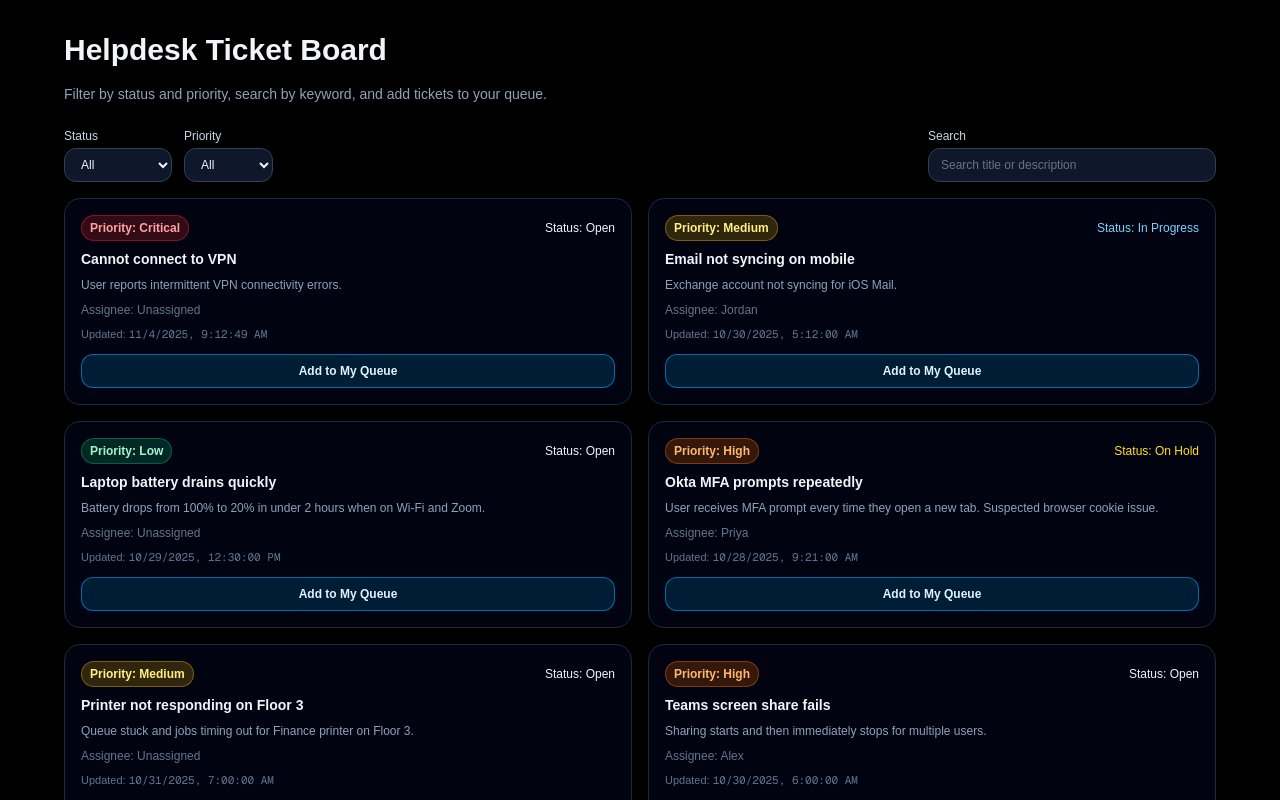
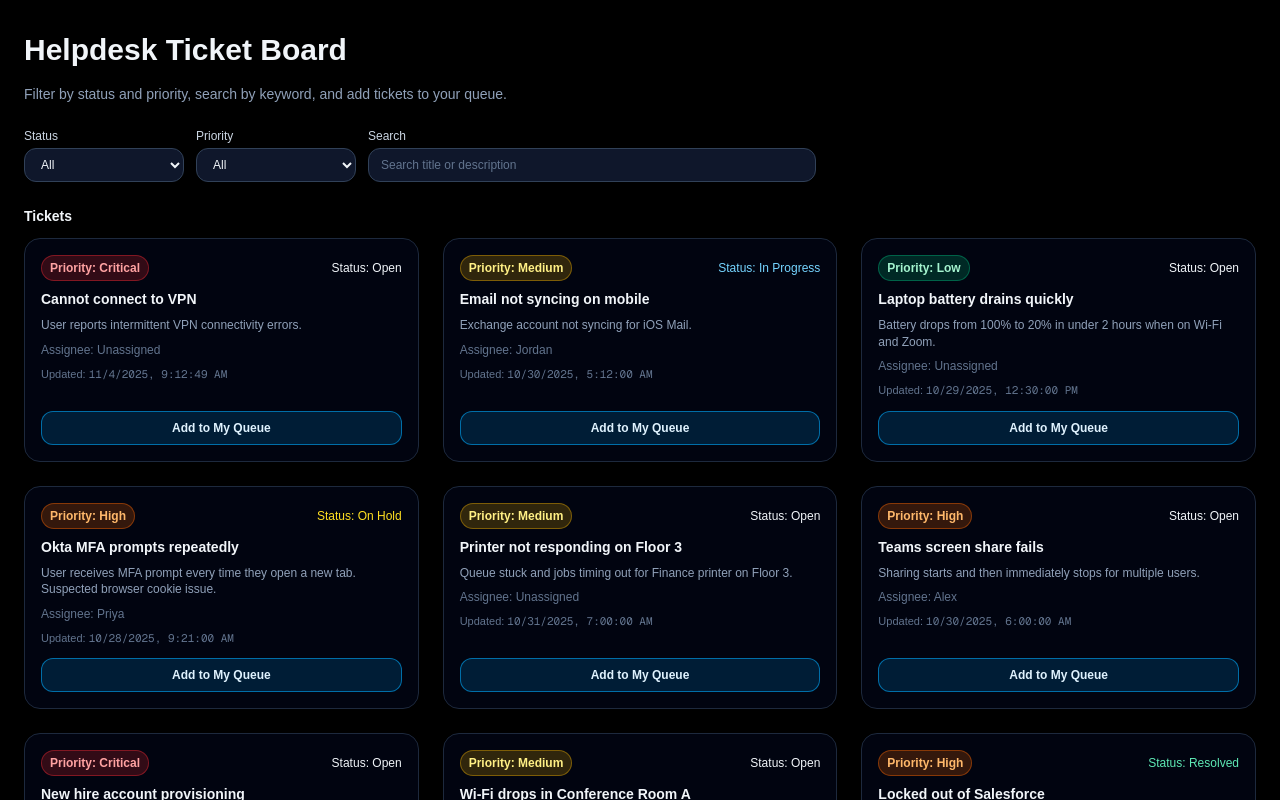
Before and after one commit to dgett42/helpdesk-board, a Next.js app: page / in a window 1280 px wide. Shown: the top 800 px of the page. Built offline with nearby package versions, Linux system fonts and the light colour scheme.

Commit message:
In page.jsx, I set up the main layout and connected the Board component. In board.jsx, I fixed how tickets load, filter, and update in real time. In ticketList.jsx, I made sure tickets show up correctly and can be added to the queue.

```diff
--- a/src/app/components/Board.jsx
+++ b/src/app/components/Board.jsx
@@ -134,42 +134,43 @@ export default function Board() {
    const isEmpty = !loading && !error && visibleTickets.length === 0;
 
   return (
-    <section className="space-y-4">
-
+    <section className="space-y-6">
+      {/* Filters row */}
       <div className="flex flex-col gap-3 md:flex-row md:items-end">
-        <div className="flex-1 flex gap-3">
-          <StatusFilter
-            value={filters.status}
-            onChange={handleStatusChange}
-          />
-          <PriorityFilter
-            value={filters.priority}
-            onChange={handlePriorityChange}
-          />
+        <div className="flex gap-3 md:flex-none">
+          <div className="w-40">
+            <StatusFilter value={filters.status} onChange={handleStatusChange} />
           </div>
-        <div className="w-full md:w-72">
+          <div className="w-40">
+            <PriorityFilter value={filters.priority} onChange={handlePriorityChange} />
+          </div>
+        </div>
+        <div className="flex-1 md:max-w-sm lg:max-w-md">
           <SearchBox value={search} onChange={setSearch} />
         </div>
       </div>
 
+      {/* Global status (loading, error, empty) */}
       <StatusMessage loading={loading} error={error} isEmpty={isEmpty} />
 
-      <div className="grid gap-4 lg:grid-cols-[2fr,1fr]">
-        <div>
+      {/* Tickets grid */}
+      <div className="space-y-3">
+        <h2 className="text-sm font-semibold text-slate-100">Tickets</h2>
         <TicketList
           tickets={visibleTickets}
           queue={queue}
           onAddToQueue={handleAddToQueue}
         />
       </div>
-        <div>
+
+      {/* My Queue full width at the bottom */}
+      <div className="pt-2">
         <MyQueueSummary
           tickets={tickets}
           queue={queue}
           onRemove={handleRemoveFromQueue}
           onClear={handleClearQueue}
         />
-        </div>
       </div>
     </section>
   );
--- a/src/app/components/TicketList.jsx
+++ b/src/app/components/TicketList.jsx
@@ -1,19 +1,11 @@
 'use client';
-
 import TicketCard from './TicketCard';
 
 export default function TicketList({ tickets, queue, onAddToQueue }) {
-  if (!tickets.length) {
-    return (
-      <div className="mt-2 text-sm text-slate-500">
-        {}
-        {}
-      </div>
-    );
-  }
+  if (!tickets.length) return null;
 
   return (
-    <div className="grid gap-4 md:grid-cols-2">
+    <div className="grid gap-6 sm:grid-cols-2 lg:grid-cols-3 w-full">
       {tickets.map((ticket) => (
         <TicketCard
           key={ticket.id}
--- a/src/app/page.js
+++ b/src/app/page.js
@@ -2,14 +2,12 @@ import Board from './components/Board';
 
 export default function HomePage() {
   return (
-    <main className="min-h-screen bg-black text-slate-100 px-4 py-8">
-      <div className="mx-auto max-w-6xl">
+    <main className="mx-auto max-w-7xl px-6 py-8 bg-black text-slate-100 min-h-screen">
   <h1 className="text-3xl font-bold mb-4">Helpdesk Ticket Board</h1>
   <p className="text-sm text-slate-400 mb-6">
     Filter by status and priority, search by keyword, and add tickets to your queue.
   </p>
   <Board />
-      </div>
 </main>
   );
 }
```
Lines whose indentation alone changed are shown as unchanged.
